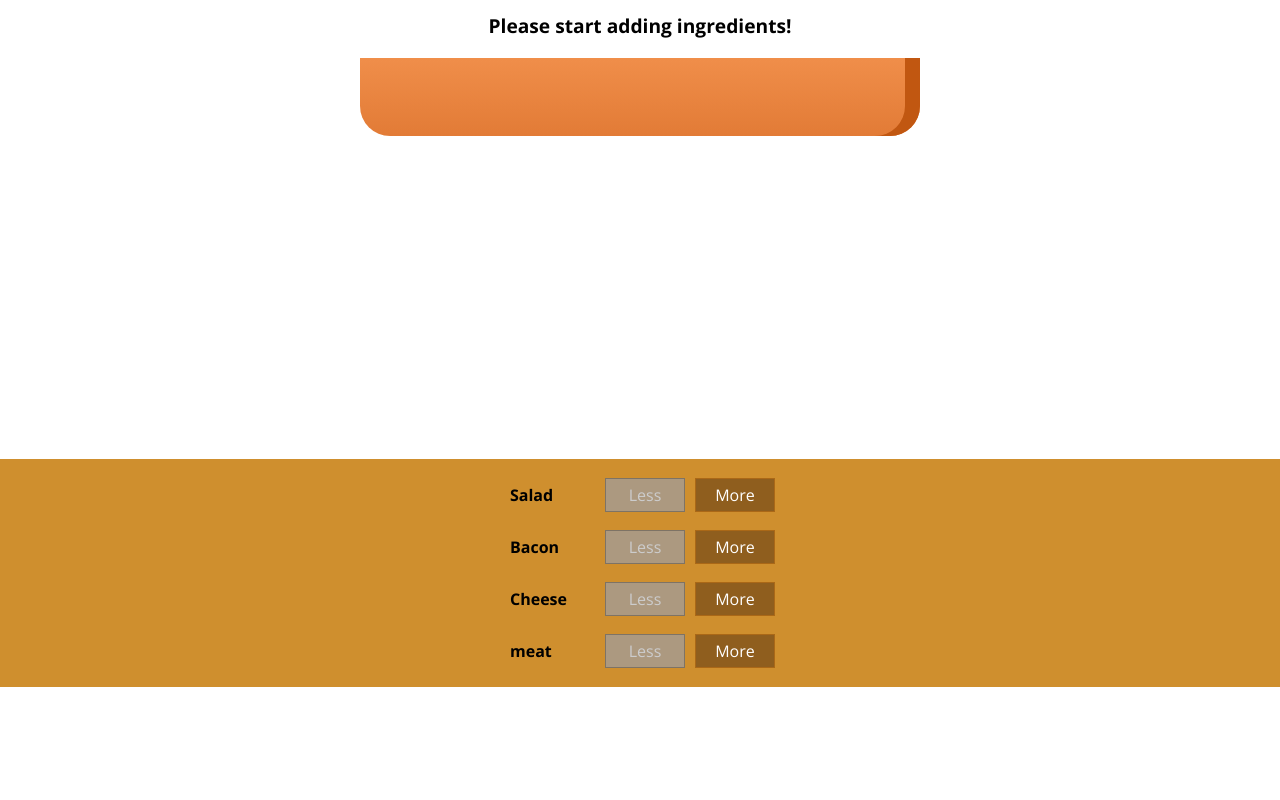
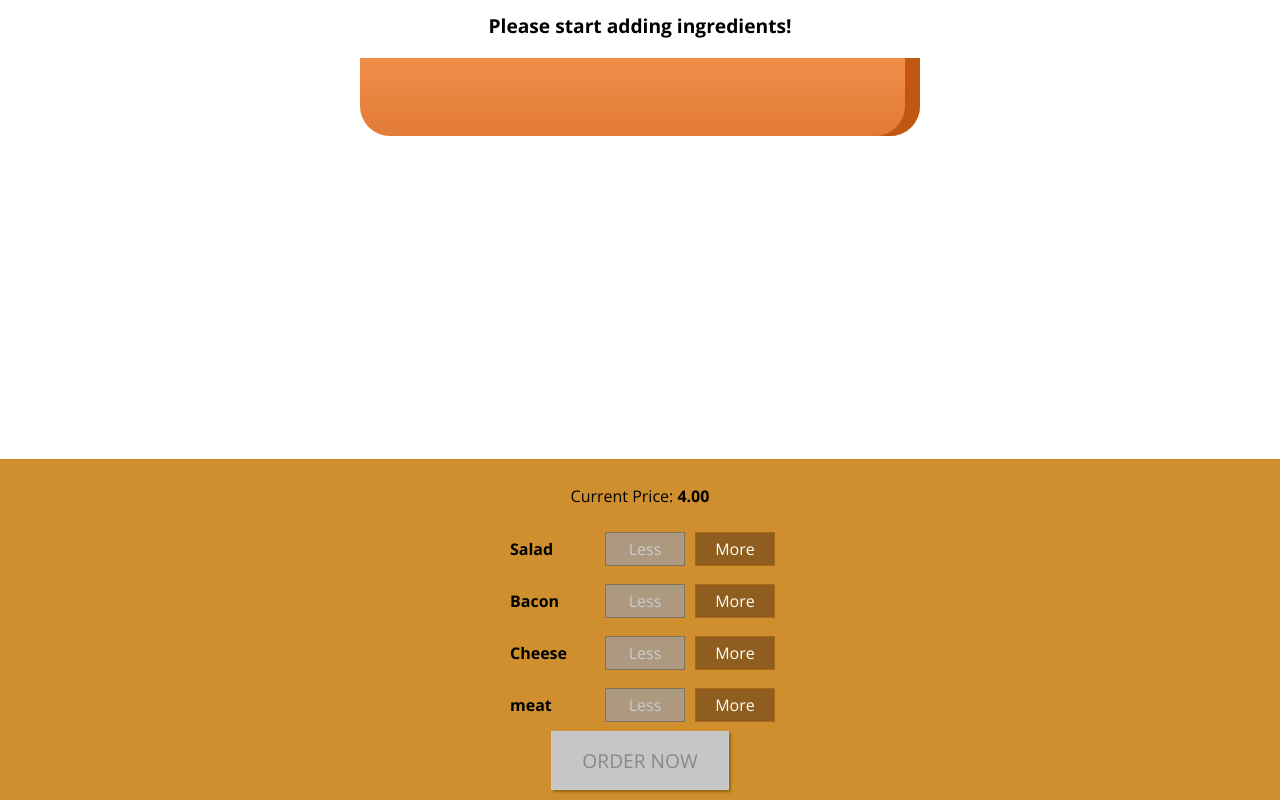
Before and after one commit to ddd-37/maxReact, a React (Create React App) app: page / in a window 1280 px wide. Shown: the part 179-979 px from the top of the page. Before the commit the page ends 866 px from the top, so only its background shows below. Built offline with nearby package versions, Linux system fonts and the light colour scheme.

Commit message:
and purchasable state and order button

```diff
--- a/src/components/Burger/BuildControls/BuildControls.js
+++ b/src/components/Burger/BuildControls/BuildControls.js
@@ -11,9 +11,10 @@
 
 const buildControls = props => (
   <div className={classes.BuildControls}>
+    <p>
+      Current Price: <strong>{props.price.toFixed(2)}</strong>
+    </p>
     {controls.map(el => {
-      console.log("TCL: el", el);
-      console.log("TCL: props", props);
       return (
         <BuildControl
           key={el.label}
@@ -24,6 +25,9 @@
         />
       );
     })}
+    <button className={classes.OrderButton} disabled={!props.purchasable}>
+      ORDER NOW
+    </button>
   </div>
 );
 
--- a/src/components/Burger/BuildControls/BuildControls.module.css
+++ b/src/components/Burger/BuildControls/BuildControls.module.css
@@ -8,3 +8,48 @@
     margin: auto;
     padding: 10px 0;
 }
+
+
+.OrderButton {
+    background-color: #DAD735;
+    outline: none;
+    cursor: pointer;
+    border: 1px solid #966909;
+    color: #966909;
+    font-family: inherit;
+    font-size: 1.2em;
+    padding: 15px 30px;
+    box-shadow: 2px 2px 2px #966909;
+}
+
+.OrderButton:hover,
+.OrderButton:active {
+    background-color: #A0DB41;
+    border: 1px solid #966909;
+    color: #966909;
+}
+
+.OrderButton:disabled {
+    background-color: #C7C6C6;
+    cursor: not-allowed;
+    border: 1px solid #ccc;
+    color: #888888;
+}
+
+.OrderButton:not(:disabled) {
+    animation: enable 0.3s linear;
+}
+
+@keyframes enable {
+    0% {
+        transform: scale(1);
+    }
+
+    60% {
+        transform: scale(1.1);
+    }
+
+    100% {
+        transform: scale(1);
+    }
+}
--- a/src/containers/BurgerBuilder/BurgerBuilder.js
+++ b/src/containers/BurgerBuilder/BurgerBuilder.js
@@ -17,12 +17,24 @@
       cheese: 0,
       meat: 0
     },
+    purchasable: false,
     totalPrice: 4
+  };
+
+  updatePurchaseState = updatedIngredients => {
+    const sum = Object.keys(updatedIngredients)
+      .map(igKey => {
+        return updatedIngredients[igKey];
+      })
+      .reduce((sum, el) => {
+        return sum + el;
+      }, 0);
+
+    this.setState({ purchasable: sum > 0 });
   };
 
   //METHODS TO ADD AND REMOVE INGREDIENTS
   addIngredientHandler = type => {
-    console.log("TCL: BurgerBuilder -> type", type);
     // Add 1 to our selected ingredient
     const oldCount = this.state.ingredients[type];
     const updatedCount = oldCount + 1;
@@ -45,6 +57,8 @@
       totalPrice: newPrice,
       ingredients: updatedIngredients
     });
+
+    this.updatePurchaseState(updatedIngredients);
   };
 
   removeIngredientHandler = type => {
@@ -75,6 +89,8 @@
       totalPrice: newPrice,
       ingredients: updatedIngredients
     });
+
+    this.updatePurchaseState(updatedIngredients);
   };
 
   render() {
@@ -92,9 +108,11 @@
           <Burger ingredients={this.state.ingredients} />
         </div>
         <BuildControls
+          price={this.state.totalPrice}
           addIngredient={this.addIngredientHandler}
           removeIngredient={this.removeIngredientHandler}
           disabled={disabledInfo}
+          purchasable={this.state.purchasable}
         />
       </>
     );
```
